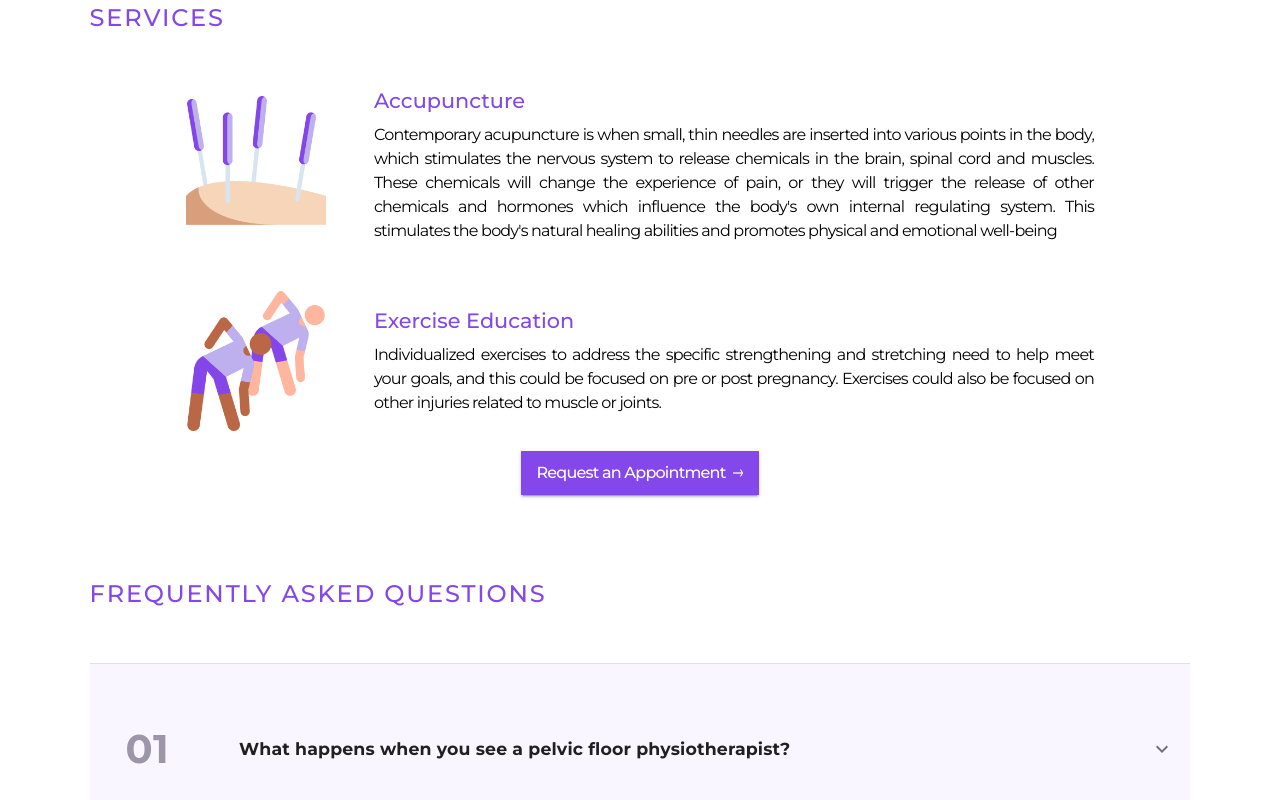
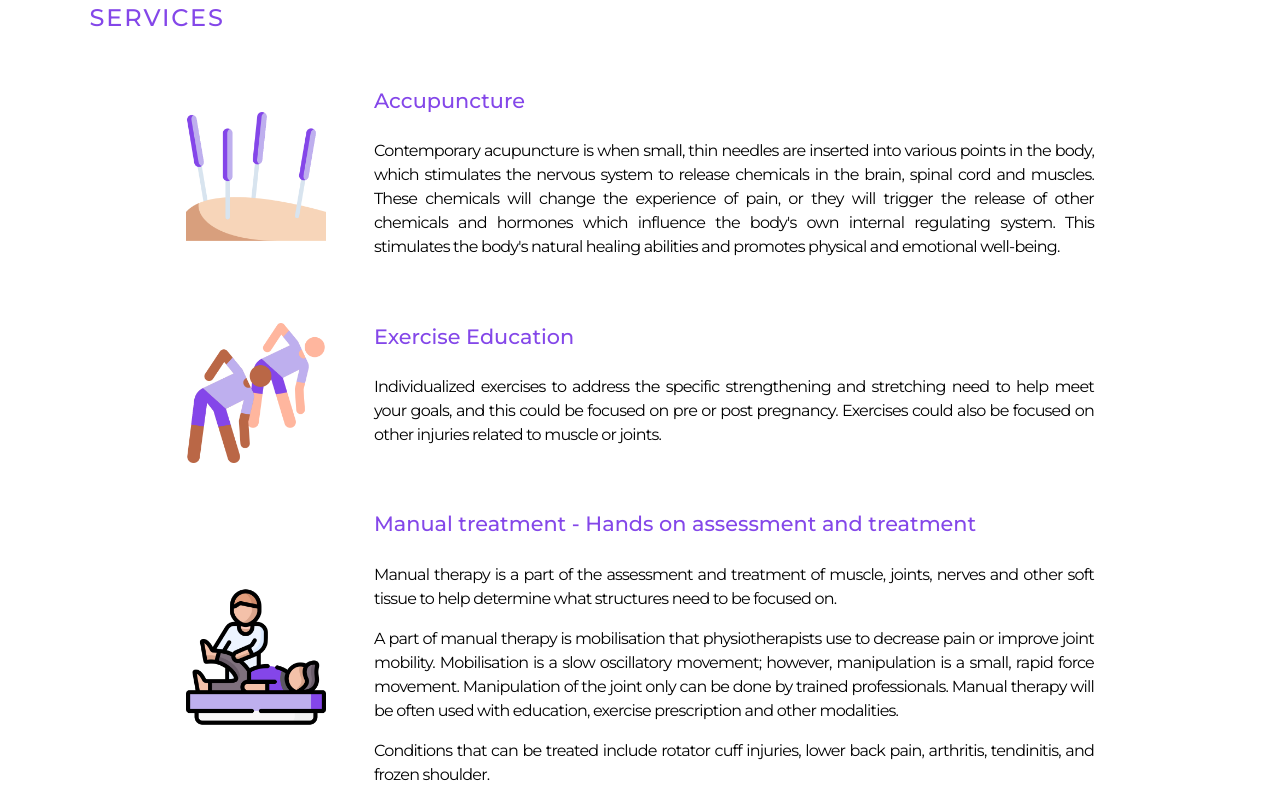
Before and after one commit to ChelseaMaramot/pelvic-specialist-website, a React (Create React App) app in the folder my-app/: page / in a window 1280 px wide. Shown: the part 2060-2860 px from the top of the page. Built offline with nearby package versions, Linux system fonts and the light colour scheme; no server answers.

Commit message:
adding manual therapy

```diff
--- a/my-app/src/Components/Services.jsx
+++ b/my-app/src/Components/Services.jsx
@@ -1,12 +1,28 @@
 import React from 'react';
 import accupunctureIcon from '../Assets/accupuncture.png';
 import exerciseIcon from '../Assets/exercise.png';
+import therapyIcon from '../Assets/therapy.png';
 import CustomButton from './CustomButton';
 
-
 const conditions = [
-  { id: 1, icon: accupunctureIcon, label: 'Accupuncture' , desc: "Contemporary acupuncture is when small, thin needles are inserted into various points in the body, which stimulates the nervous system to release chemicals in the brain, spinal cord and muscles. These chemicals will change the experience of pain, or they will trigger the release of other chemicals and hormones which influence the body's own internal regulating system. This stimulates the body's natural healing abilities and promotes physical and emotional well-being"},
-  { id: 2, icon: exerciseIcon, label: 'Exercise Education', desc: "Individualized exercises to address the specific strengthening and stretching need to help meet your goals, and this could be focused on pre or post pregnancy. Exercises could also be focused on other injuries related to muscle or  joints."},
+  {
+    id: 1,
+    icon: accupunctureIcon,
+    label: 'Accupuncture',
+    desc: "Contemporary acupuncture is when small, thin needles are inserted into various points in the body, which stimulates the nervous system to release chemicals in the brain, spinal cord and muscles. These chemicals will change the experience of pain, or they will trigger the release of other chemicals and hormones which influence the body's own internal regulating system. This stimulates the body's natural healing abilities and promotes physical and emotional well-being.",
+  },
+  {
+    id: 2,
+    icon: exerciseIcon,
+    label: 'Exercise Education',
+    desc: "Individualized exercises to address the specific strengthening and stretching need to help meet your goals, and this could be focused on pre or post pregnancy. Exercises could also be focused on other injuries related to muscle or joints.",
+  },
+  {
+    id: 3,
+    icon: therapyIcon,
+    label: 'Manual treatment - Hands on assessment and treatment',
+    desc: "Manual therapy is a part of the assessment and treatment of muscle, joints, nerves and other soft tissue to help determine what structures need to be focused on.\n\nA part of manual therapy is mobilisation that physiotherapists use to decrease pain or improve joint mobility. Mobilisation is a slow oscillatory movement; however, manipulation is a small, rapid force movement. Manipulation of the joint only can be done by trained professionals. Manual therapy will be often used with education, exercise prescription and other modalities.\n\nConditions that can be treated include rotator cuff injuries, lower back pain, arthritis, tendinitis, and frozen shoulder.",
+  },
 ];
 
 export default function Services() {
@@ -103,9 +119,17 @@ export default function Services() {
 
   };
 
+
   const handleAppointmentClick = () => {
     window.location.href = 'https://pearlpelvicphysio.janeapp.com/#staff_member/1';
   };
+
+  const renderDescription = (desc) =>
+    desc.split('\n\n').map((paragraph, index) => (
+      <p key={index} style={{ marginBottom: '1em' }}>
+        {paragraph}
+      </p>
+    ));
 
     return (
       <div id="services" style={styles.containerStyles}>
@@ -120,7 +144,7 @@ export default function Services() {
                 <img src={condition.icon} alt={condition.label} style={styles.icon} />
                 <div style={styles.textContainer}>
                   <div style={styles.label}>{condition.label}</div>
-                <p style={styles.desc}>{condition.desc}</p>
+                  <p style={styles.desc}>{renderDescription(condition.desc)}</p>
                 </div>
           </div>
             ))}
```
Also changed, not shown: my-app/src/Assets/therapy.png (added). Lines whose indentation alone changed are shown as unchanged.
